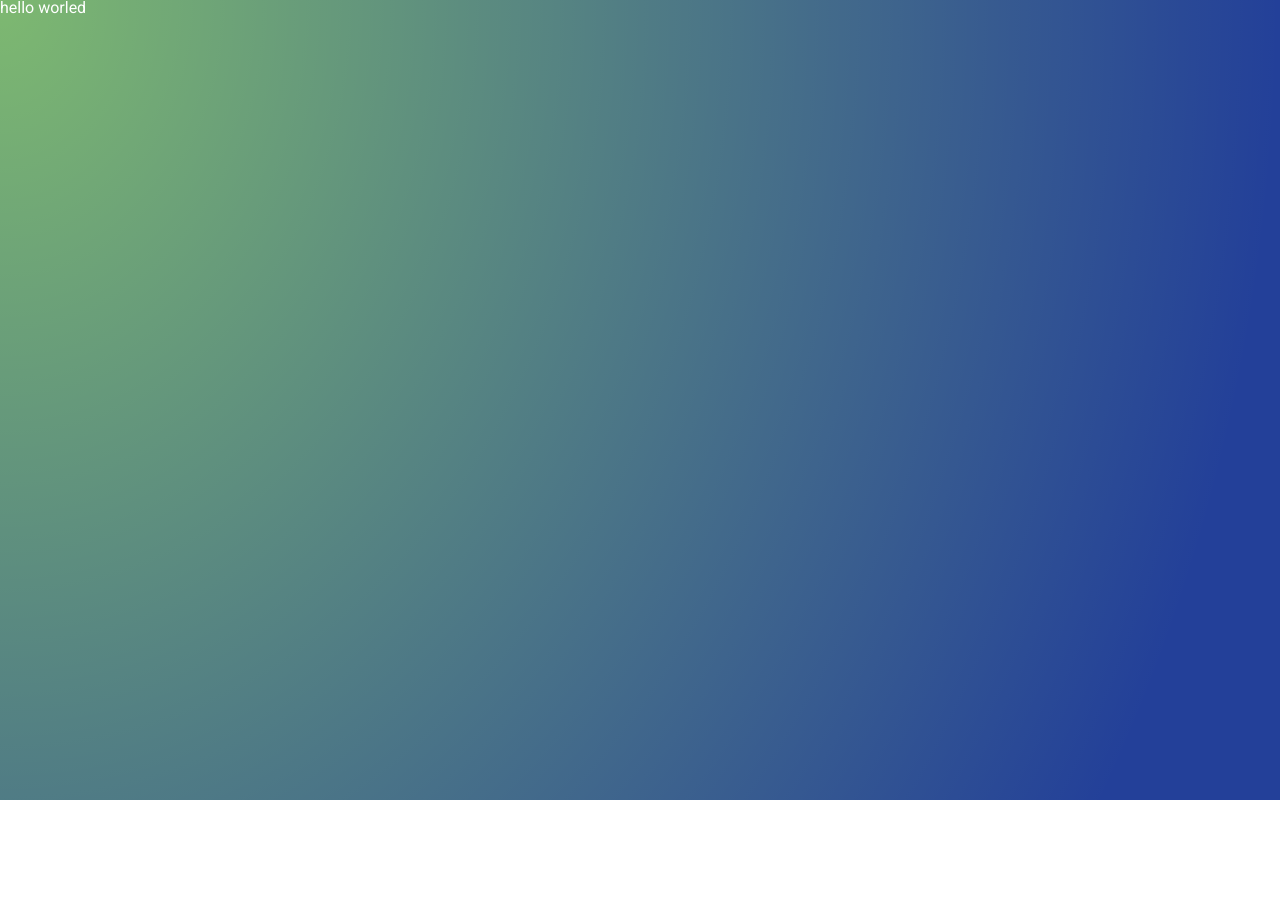
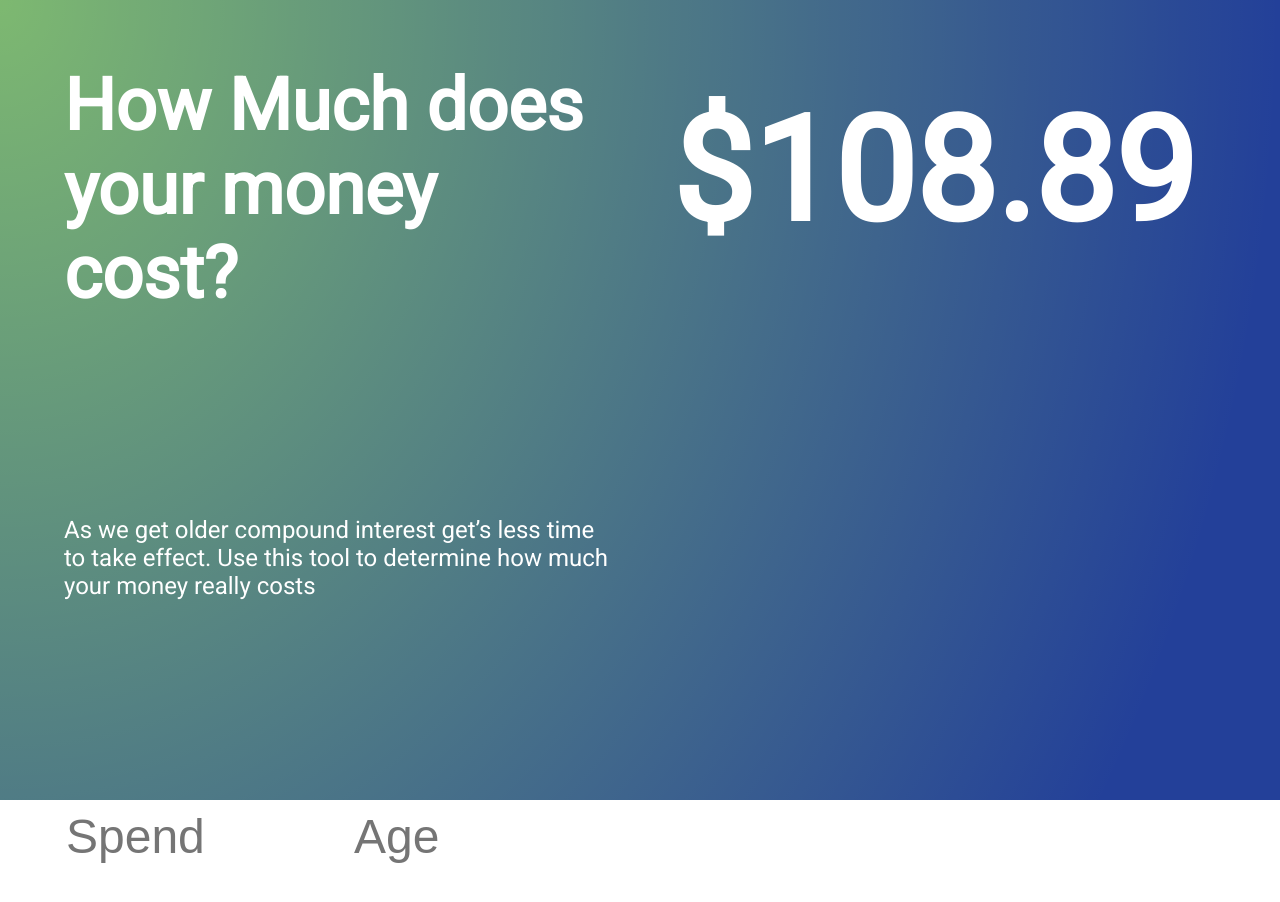
Before and after one commit to GoldfishPi/dollarvis, a Gatsby site: page / in a window 1280 px wide. Before the commit the page ends 800 px from the top, so only its background shows below. Built offline with nearby package versions, Linux system fonts and the light colour scheme; Gatsby itself is replaced by a stand-in of ours.

Commit message:
feat: added basic page layout

```diff
--- /dev/null
+++ b/src/components/NumperInput.tsx
@@ -0,0 +1,17 @@
+import React, { HTMLProps } from 'react'
+import styled from '@emotion/styled'
+
+const Input = styled.input`
+  background: none;
+  border: none;
+  color: var(--text);
+  font-size: var(--font-40);
+  border-bottom: 4px solid var(--text);
+  width: 100%;
+  padding-bottom: 1rem;
+  -webkit-appearance: none;
+  -moz-appearance: textfield;
+`
+export const NumperInput: React.FC<{} & HTMLProps<HTMLInputElement>> = (props) => {
+  return <Input {...props} />
+}
--- a/src/components/Page.tsx
+++ b/src/components/Page.tsx
@@ -5,6 +5,8 @@ const Background = styled.div`
   background: var(--background);
   width: 100vw;
   height: 100vh;
+  display: flex;
+  flex-direction: column;
 `
 const Page: React.FC<{}> = ({ children }) => {
   return <Background>{children}</Background>
--- a/src/pages/index.tsx
+++ b/src/pages/index.tsx
@@ -1,10 +1,40 @@
 import * as React from 'react'
 import { Link } from 'gatsby'
 import Page from '../components/Page'
+import styled from '@emotion/styled'
+import { NumperInput } from '../components/NumperInput'
 
+const Layout = styled.div`
+  padding: 4rem;
+  display: grid;
+  grid-template-columns: 1fr 1fr;
+  gap: 4rem;
+`
+const InputGroup = styled.div`
+  display: flex;
+  gap: 2rem;
+`
+
+const InputHalf = styled.div`
+  display: flex;
+  flex-direction: column;
+  gap: 12rem;
+`
 const IndexPage = () => (
   <Page>
-    <p>hello worled</p>
+    <Layout>
+      <InputHalf>
+        <h1>How Much does your money cost?</h1>
+        <p>As we get older compound interest get’s less time to take effect. Use this tool to determine how much your money really costs</p>
+        <InputGroup>
+          <NumperInput placeholder="Spend" type="number" />
+          <NumperInput placeholder="Age" type="number" />
+        </InputGroup>
+      </InputHalf>
+      <div>
+        <h2>$108.89</h2>
+      </div>
+    </Layout>
   </Page>
 )
 
--- a/src/styles/global.css
+++ b/src/styles/global.css
@@ -10,6 +10,11 @@
     rgba(178, 255, 89, 0.63) 0.12%,
     rgba(178, 255, 89, 0) 100%
     ), var(--secondary);
+
+    --font-00:24px;
+    --font-40:48px;
+    --font-80:72px;
+    --font-90:144px;
 }
 html {
     box-sizing: border-box;
@@ -101,11 +106,13 @@ html {
 
     h1 {
         margin-top: 0;
-        /* font-size: ${dimensions.headingSizes.h1}rem; */
+        font-size:72px;
+        line-height:84px;
     }
 
     h2 {
-        /* font-size: ${dimensions.headingSizes.h2}rem; */
+        font-size:var(--font-90);
+        line-height:169px;
     }
 
     h3 {
@@ -120,6 +127,8 @@ html {
         margin-top: 0;
         margin-bottom: 1rem;
         color:var(--text);
+        font-size:24px;
+        line-height: 28px;
     }
 
     strong {
```
